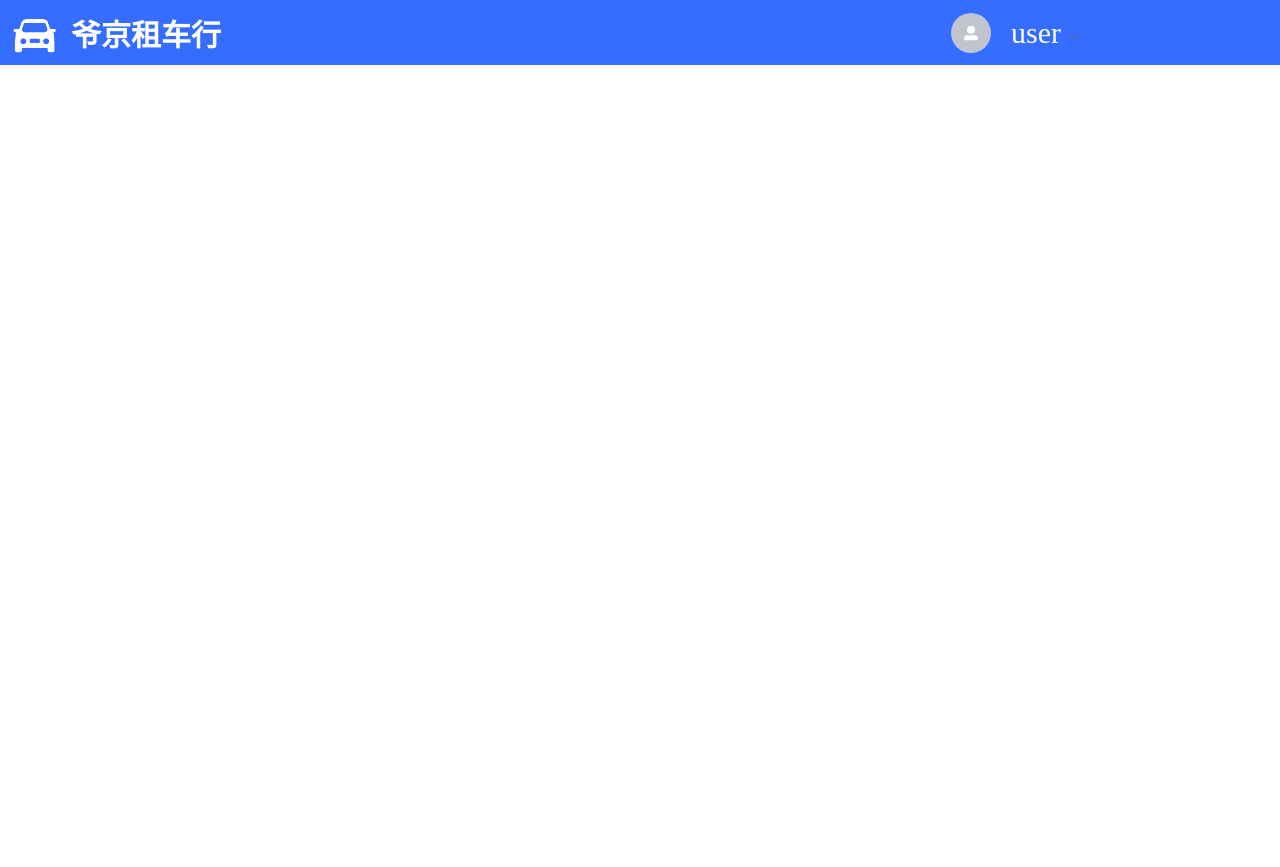
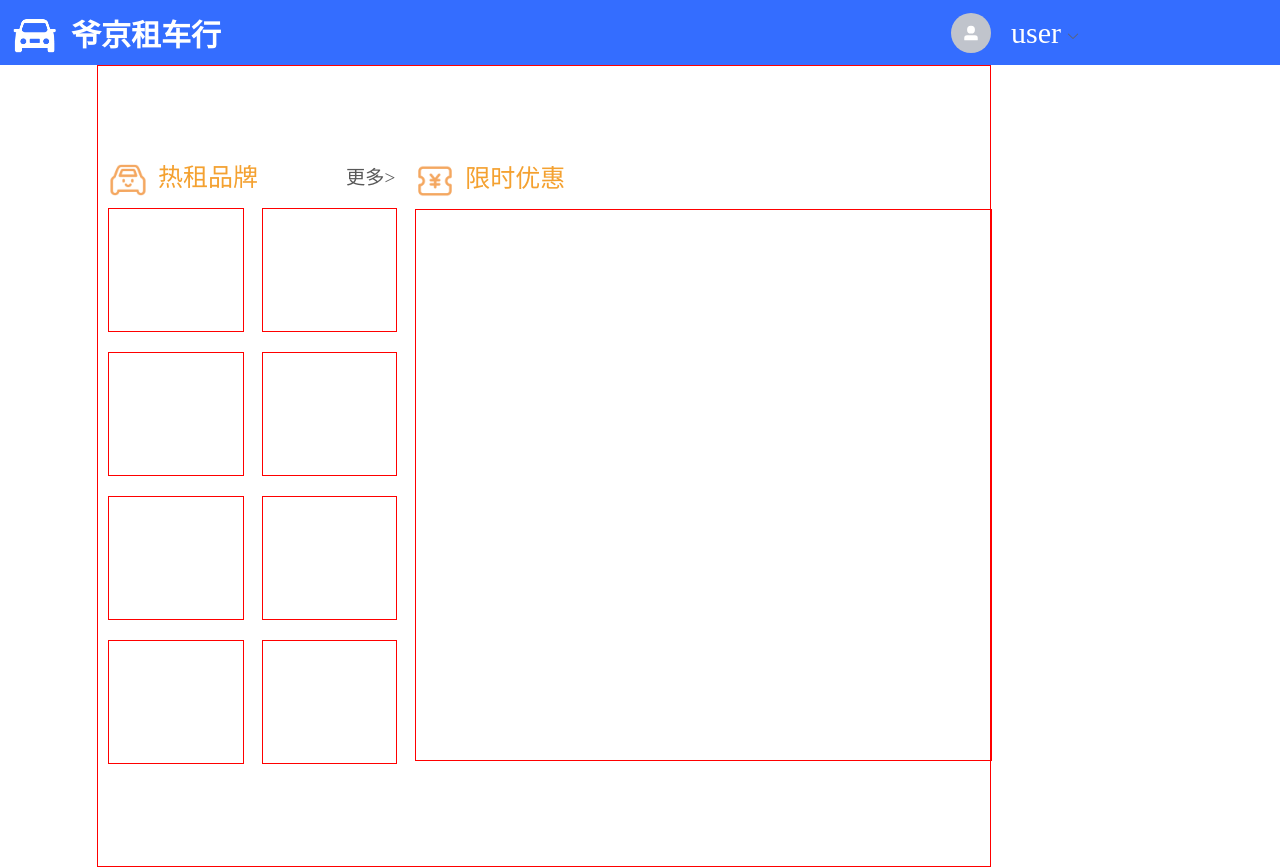
Before and after one commit to SOWYJ/renteeDemo, a Vue app in the folder renteeVue/: page /main/userService in a window 1280 px wide. Before the commit the page ends 800 px from the top, so only its background shows below. Built offline with nearby package versions, Linux system fonts and the light colour scheme.

Commit message:
1、用户服务的基本外壳

```diff
--- a/renteeVue/src/views/userService.vue
+++ b/renteeVue/src/views/userService.vue
@@ -3,9 +3,120 @@
 </script>
 
 <template>
+    <div class="wrapper">
+      <div class="l-area">
+        <div class="top-content">
+          <div class="content">
+            <img src="../static/orcart.png" alt="" class="icon">
+            <el-text class="text1">热租品牌</el-text>
+          </div>
+          <div class="r-cent">
+            <el-text class="text2">更多></el-text>
+          </div>
+        </div>
+        <div class="main-content">
+          <div class="Logos"></div>
+          <div class="Logos"></div>
+          <div class="Logos"></div>
+          <div class="Logos"></div>
+          <div class="Logos"></div>
+          <div class="Logos"></div>
+          <div class="Logos"></div>
+          <div class="Logos"></div>
+        </div>
+      </div>
 
+      <div class="r-area">
+        <div class="content" >
+          <img src="../static/coupons.png" alt="" class="icon">
+          <el-text class="text1">限时优惠</el-text>
+        </div>
+        <div class="r-main">
+
+        </div>
+      </div>
+    </div>
 </template>
 
 <style scoped>
+.wrapper {
+  display: flex;
+  width: 82%;
+  min-height: 100vh; /* 使 wrapper 占满整个视口高度 */
+  justify-content: space-between; /* 水平方向分布 l-area 和 r-area */
+  align-items: center; /* 使左右区域垂直方向上对齐 */
+  margin: 0 auto; /* 使内容水平居中 */
+  border: 1px solid red;
+}
 
+.l-area {
+  width: 33%; /* 设置 l-area 的宽度为 1:2 */
+  display: flex;
+  flex-direction: column;
+  justify-content: center; /* 使左边区域内容在垂直方向居中 */
+}
+
+.r-area {
+  width: 66%; /* 设置 r-area 的宽度为 2:1 */
+  margin-left: 30px;
+  margin-bottom: 13px;
+}
+
+.top-content {
+  margin-left: 10px;
+  width: 100%;
+  display: flex;
+  align-items: center; /* 垂直方向居中 */
+  justify-content: space-between; /* 水平方向分布 icon、文字和更多 */
+}
+.content {
+  display: flex;
+  align-items: center; /* 使图片和文本在垂直方向上居中对齐 */
+  white-space: nowrap; /* 防止文本换行 */
+}
+
+.icon {
+  width: 40px; /* 设置图片的宽度 */
+  height: 40px; /* 设置图片的高度，使图片与文本等高 */
+  margin-right: 10px; /* 图片与文本之间的间距 */
+}
+
+.text1 {
+  font-size: 25px;
+  color: #f4a130;
+  line-height: 40px; /* 设置与图片高度一致的行高，使文本等高 */
+}
+
+.text2 {
+  font-size: larger;
+  color: #585858;
+  line-height: 40px; /* 确保与 icon 高度对齐 */
+}
+
+.main-content {
+  width: 100%;
+  display: grid; /* 网格布局 */
+  grid-template-columns: repeat(2, 1fr); /* 将网格划分为两列 */
+  gap: 20px; /* 网格项之间的间距 */
+  padding: 10px;
+}
+
+.Logos {
+  width: 100%; /* 占满容器宽度 */
+  height: 122px;
+  border: 1px solid red;
+}
+
+.r-main {
+  width: 100%;
+  height: 550px;
+  border: 1px solid red;
+  margin-top: 10px; /* 与上方的文字保持 10px 距离 */
+}
+
+.r-cent {
+  display: flex;
+  justify-content: flex-end; /* 让“更多>”对齐到最右侧 */
+  width: 66%;
+}
 </style>
```
Also changed, not shown: renteeVue/src/components/Main.vue (+5 -5 lines), renteeVue/src/static/coupons.png (added), renteeVue/src/static/orcart.png (added).
